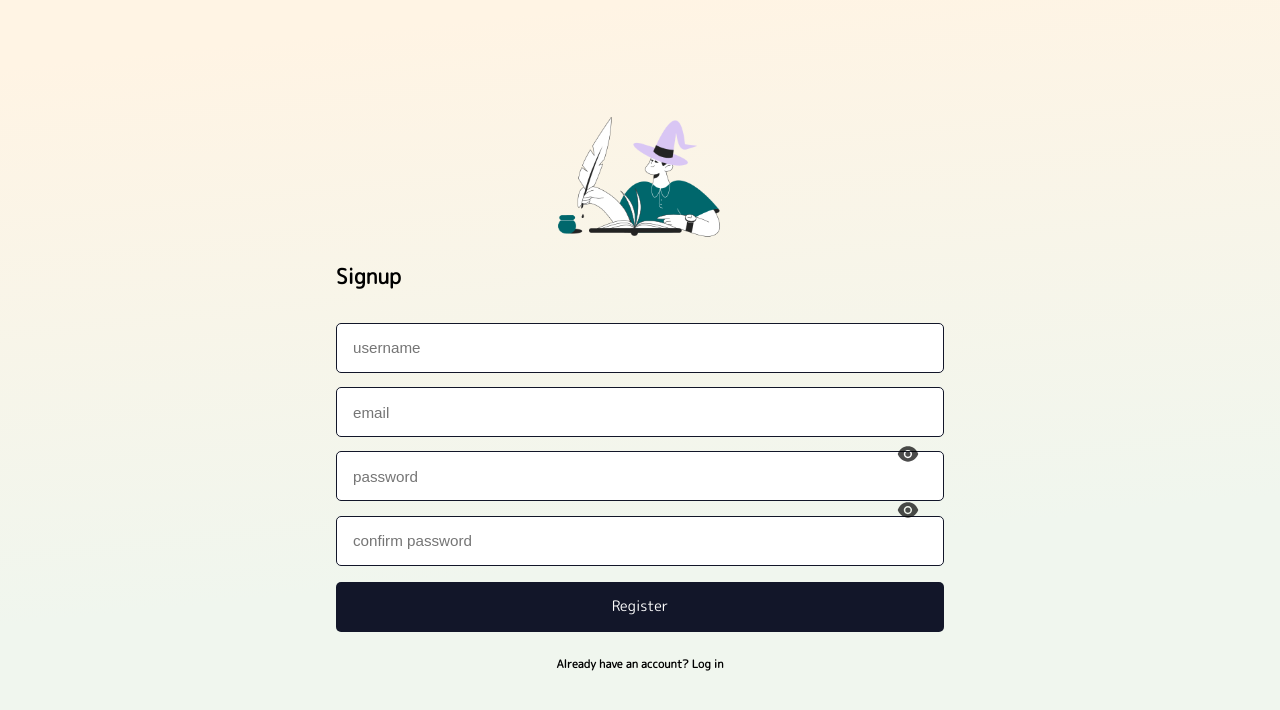
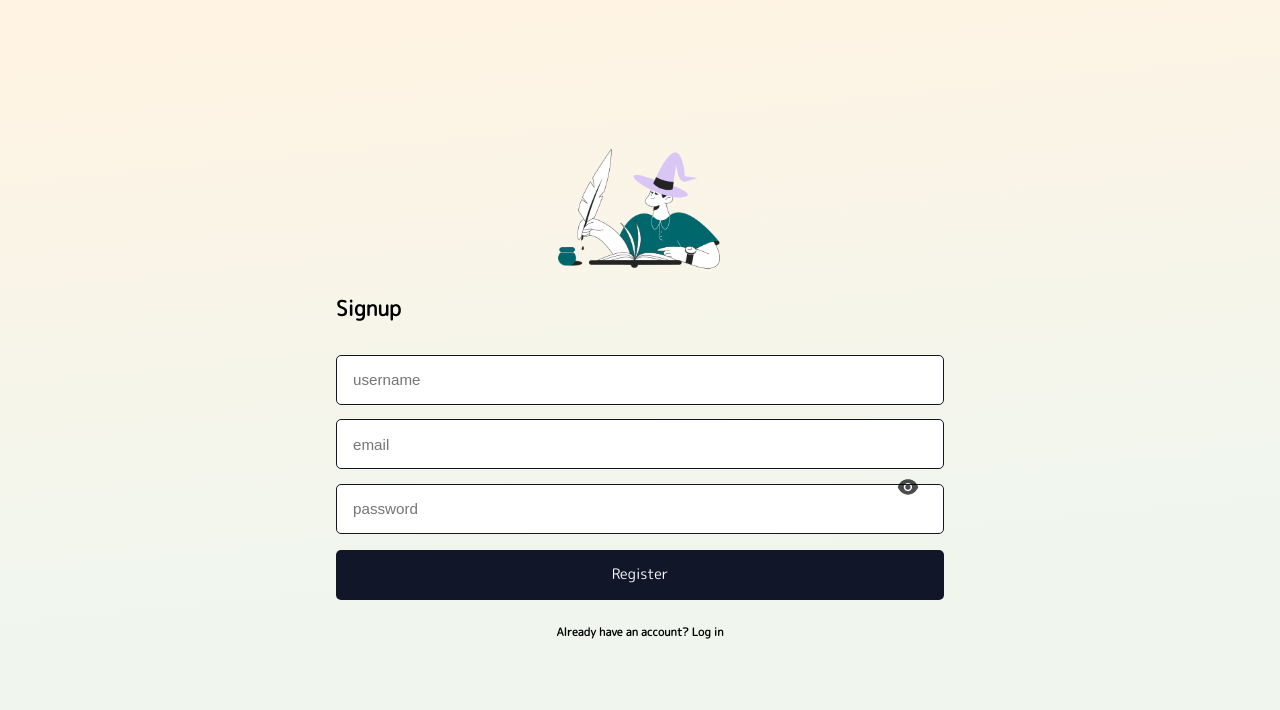
Before and after one commit to Maxetoo/Writemi-frontend, a React (Create React App) app: page /signup in a window 1280 px wide. Shown: the top 710 px of the page. Built offline with nearby package versions, Linux system fonts and the light colour scheme.

Commit message:
rmv password confirm

```diff
--- a/src/components/auth/Signup.js
+++ b/src/components/auth/Signup.js
@@ -45,14 +45,14 @@ const Signup = () => {
           <div className='main-password' onClick={togglePasswordVisibility}>
             {passwordActive ? <AiFillEye /> : <AiFillEyeInvisible />}
           </div>
-          <input
+          {/* <input
             type='password'
             ref={confirmBtn}
             placeholder='confirm password'
           />
           <div className='confirm-password' onClick={toggleConfirmPassword}>
             {confirmActive ? <AiFillEye /> : <AiFillEyeInvisible />}
-          </div>
+          </div> */}
         </form>
       </div>
       <button type='button'>Register</button>
```
